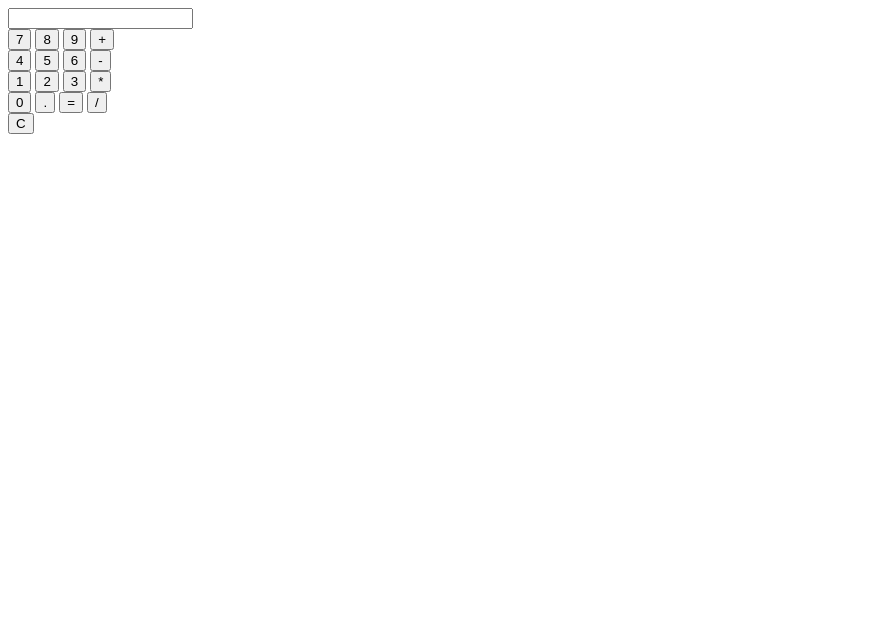
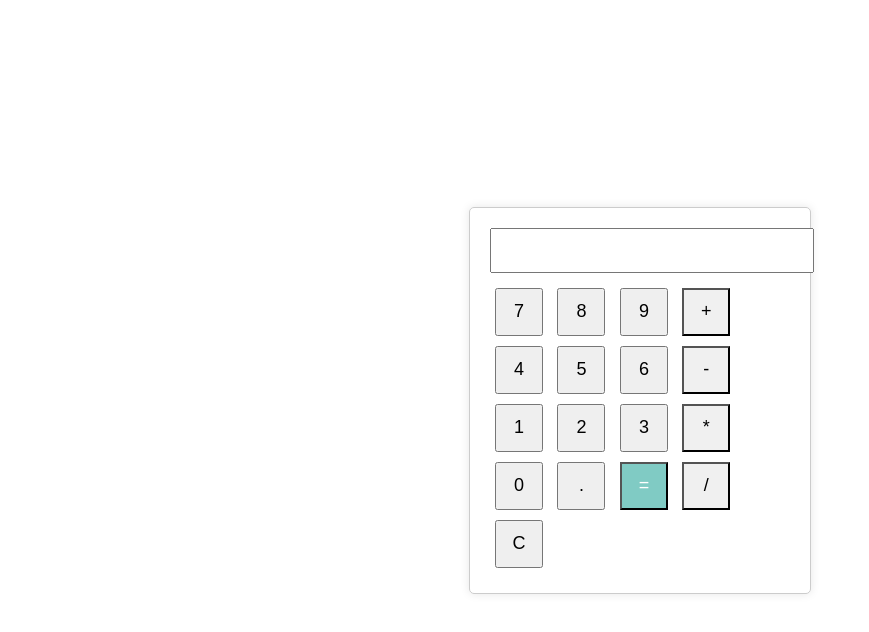
Before and after one commit to KhUts0M/Calculator-Javascript, a plain HTML site: page index.html in a window 1280 px wide. Shown: the whole page, without its empty margins (0-869 px from the left). Drawn offline with Linux system fonts and the light colour scheme.

Commit message:
applied the App.css on the index.html

```diff
--- a/App.css
+++ b/App.css
@@ -0,0 +1,40 @@
+body {
+  font-family: "Arial", sans-serif;
+  display: flex;
+  align-items: center;
+  justify-content: center;
+  height: 100vh;
+  margin: 0;
+}
+
+#calculator {
+  border: 1px solid #ccc;
+  border-radius: 5px;
+  padding: 20px;
+  box-shadow: 0 0 10px rgba(0, 0, 0, 0.1);
+  width: 300px;
+}
+
+input {
+  width: 100%;
+  margin-bottom: 10px;
+  padding: 10px;
+  font-size: 18px;
+}
+
+button {
+  width: 48px;
+  height: 48px;
+  font-size: 18px;
+  margin: 5px;
+  cursor: pointer;
+}
+
+button.operator {
+  background-color: #f0f0f0;
+}
+
+button.equal {
+  background-color: #80cbc4;
+  color: white;
+}
--- a/index.html
+++ b/index.html
@@ -3,6 +3,7 @@
   <head>
     <meta charset="UTF-8" />
     <meta name="viewport" content="width=device-width, initial-scale=1.0" />
+    <link rel="stylesheet" href="App.css" />
     <title>Simple Calculator</title>
   </head>
   <body>
```
